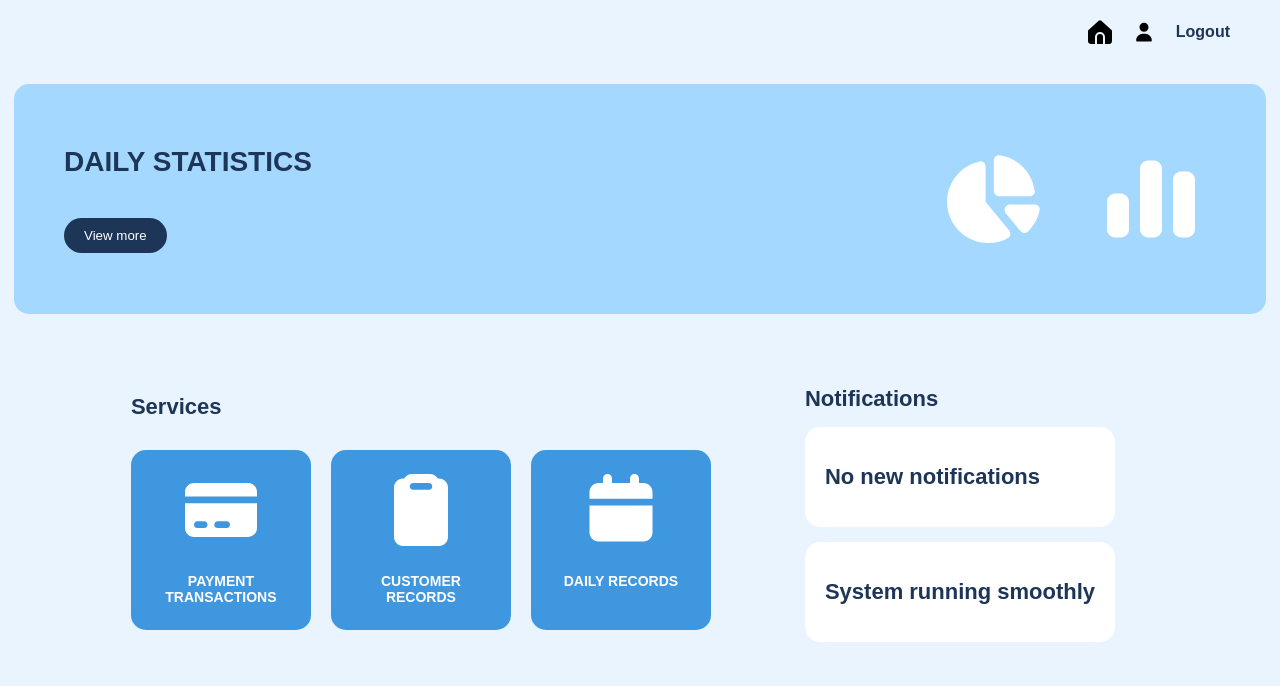
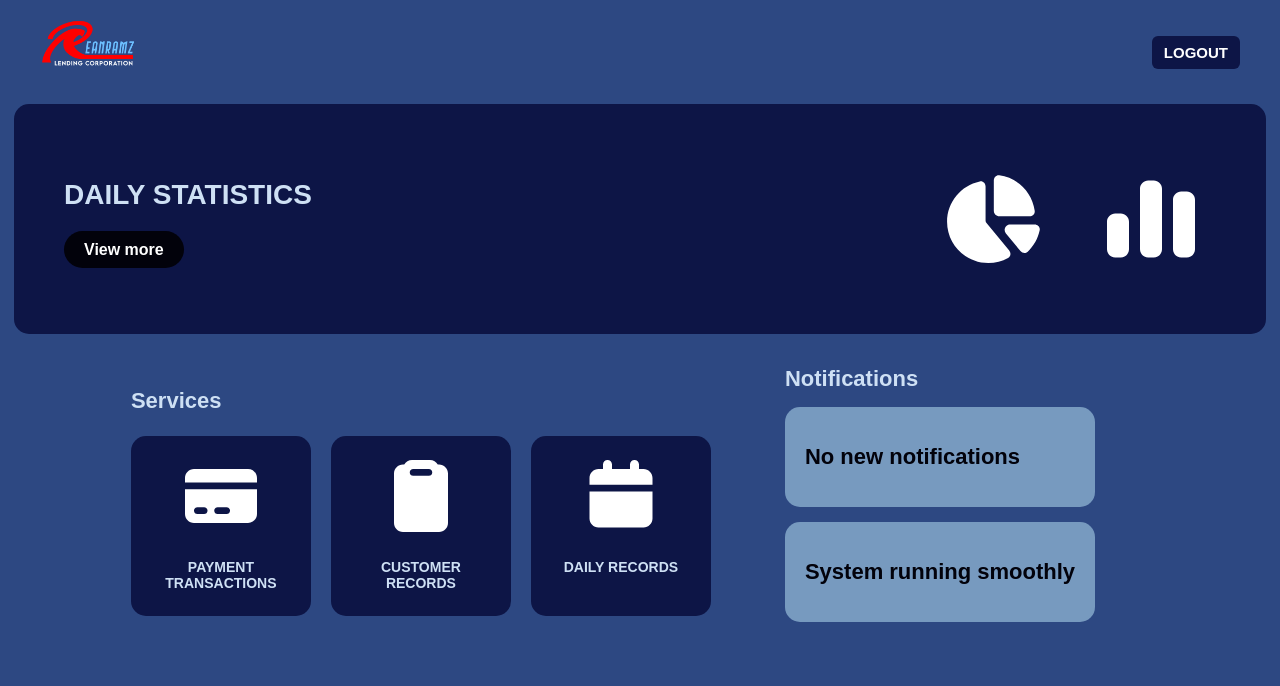
Before and after one commit to CTuasoc/IT12-FinalProject, a PHP site: page /html/secretary.html in a window 1280 px wide. Shown: the top 686 px of the page. Run offline with PHP 8.4, Linux system fonts and the light colour scheme.

Commit message:
Updated login and logout system

```diff
--- a/css/secretary.css
+++ b/css/secretary.css
@@ -1,34 +1,33 @@
 body {
+    font-family: Arial, sans-serif;
+    background: #2D4882;
+    color: #CEE0F4;
     margin: 0;
-    font-family: Arial, sans-serif;
-    background: #e9f4ff;
-  }
-  .topbar {
-    display: flex;
-    flex-direction: row;
-    justify-content: flex-end;
-    align-items: center;
-    padding: 20px 50px;
-    background: #e9f4ff;
+    padding: 0;
   }
 
-  .right {
-    display: flex;
-    align-items: center;
-    flex-direction: row;
-    gap: 20px;
+.nav-bar {
+    padding: 0px 20px;
 }
 
-  .topbar img {
-    width: 24px;
-    height: 24px;
-    cursor: pointer;
+.navi {
+    display: flex;
+    justify-content: space-between;
+    align-items: center;
+    list-style: none;
+    margin: 0px 20px;
+    padding: 0;
+}
+
+.logo {
+    height: 100px;
+    width: auto;
 }
 
 .stats-box {
-    background: #a5d8ff;
+  background: #0D1546;
   border-radius: 15px;
-    margin: 20px auto;
+  margin: auto;
   padding: 50px;
   width: 90%;
   display: flex;
@@ -39,17 +38,24 @@ body {
   margin: 0;
   font-size: 28px;
   font-weight: bold;
-    color: #1d3557;
+  color: #CEE0F4;
   padding-bottom: 30px;
 }
-  .stats-box button {
+.stats-box a{
+  background: #02020B;
   margin-top: 10px;
   padding: 10px 20px;
-    border: none;
   border-radius: 20px;
-    background: #1d3557;
   color: white;
-    cursor: pointer;
+  font-weight: bold;
+  text-decoration: none;
+  transition: all 0.3s ease;
+}
+.stats-box a:hover{
+  background-color: #779ABF;
+    box-shadow: 0 2px 4px (#02020B);
+    transform: scale(1.09);
+    color: #02020B;
 }
   .stats-graphics {
     display: flex;
@@ -70,29 +76,38 @@ body {
     margin: 0px;
   }
   .services {
-    margin: 30px;
-    margin-bottom: 50px;
+    margin: 10px;
   }
   .services h3 {
     font-size: 22px;
-    margin-bottom: 30px;
-    color: #1d3557;
+    color: #CEE0F4;
   }
   .service-items {
     display: flex;
     gap: 20px;
   }
+  .service-items a{
+    text-decoration: none;
+  }
   .service-card {
-    background: #3f97e0;
+    background: #0D1546;
     border-radius: 15px;
     width: 150px;
     height: 150px;
     text-align: center;
     justify-content: space-between;
     padding: 15px;
-    color: white;
+    color: #CEE0F4;
     font-size: 14px;
     font-weight: bold;
+    transition: all 0.3s ease;
+  }
+
+  .service-card:hover{
+    background-color: #779ABF;
+    box-shadow: 0 2px 4px (#02020B);
+    transform: scale(1.09);
+    color: #02020B;
   }
   .service-card img {
     display: block;
@@ -102,15 +117,15 @@ body {
     background: transparent;
   }
   .notify {
-    margin: 30px 5%;
+    margin: 10px 5%;
   }
   .notify h3 {
     font-size: 22px;
     margin-bottom: 15px;
-    color: #1d3557;
+    color: #CEE0F4;
   }
   .notify-box {
-    background: white;
+    background: #779abf;
     border-radius: 15px;
     padding: 20px;
     margin-bottom: 15px;
@@ -119,13 +134,35 @@ body {
     align-items: center;
     font-size: 22px;
     font-weight: bold;
-    color: #1d3557;
+    color: #02020B;
   }
   .logout {
     margin-left: auto;
   }
   .logout a {
     text-decoration: none;
-    color: #1d3557;
+    color: #ffffff;
     font-weight: bold;
   }
+
+  .logout-btn {
+  background-color: #0D1546;
+  border: none;
+  display: flex;
+  align-items: center;
+  gap: 6px;
+  cursor: pointer;
+  color: white;
+  font-size: 15px;
+  font-weight: 500;
+  padding: 8px 12px;
+  border-radius: 6px;
+  transition: 0.2s;
+  font-weight: bold;
+}
+
+.logout-btn:hover {
+  background-color: #CEE0F4;
+  border-radius: 15px;
+  color: #02020B;
+}
--- a/html/collector.html
+++ b/html/collector.html
@@ -66,7 +66,7 @@
             <h4>CHECK DAILY RECORDS</h4>
           </div>
         </a>
-        <a href="check_rec.html">
+        <a href="../php/check_rec.php">
           <div class="service-card">
             <img src="../assets/record.svg" alt="checkrecords">
             <h4>CHECK RECORDS</h4>
--- a/html/secretary.html
+++ b/html/secretary.html
@@ -2,27 +2,33 @@
 <html lang="en">
 <head>
   <meta charset="UTF-8">
-  <title>Dashboard</title>
-  <link rel="stylesheet" href="../css/secretary.css">
+  <title>Secretary | Rean Ramz Lending Corp</title>
+  <link rel="stylesheet" href="../css/admin.css"/>
+  <link rel="icon" href="../assets/logo.png">
 </head>
 <body>
-
-  <!-- Top bar with icons -->
-  <div class="topbar">
-    <div class="right">
-      <img src="../assets/home.svg" height="70px" width="70px">
-      <img src="../assets/user.svg" height="70px" width="70px">
-      <div class="logout">
-        <a href="../php/logout.php">Logout</a>
-      </div>
-    </div>
-  </div>
+  <header>
+    <nav class="nav-bar">
+      <ul class="navi">
+        <li>
+          <a href="admin.html">
+            <img class="logo" src="../assets/logo.png" alt="Rean Ramz Lending Corp">
+          </a>
+        </li>
+        <li>
+          <button id="logoutBtn" class="logout-btn">
+            <span>LOGOUT</span>
+          </button>
+        </li>
+      </ul>
+    </nav>
+  </header>
 
   <!-- Daily Statistics box -->
   <div class="stats-box">
     <div>
       <h2>DAILY STATISTICS</h2>
-      <button>View more</button>
+      <a>View more</a>
     </div>
     <div class="stats-graphics">
       <img src="../assets/piechart.svg" alt="Pie chart">
@@ -39,10 +45,12 @@
           <img src="../assets/payments.svg" alt="Payment">
           <h4>PAYMENT TRANSACTIONS</h4>
         </div>
-        <div class="service-card">
-          <img src="../assets/record.svg" alt="Customer records">
-          <h4>CUSTOMER RECORDS</h4>
-        </div>
+        <a href="../php/check_rec.php">
+          <div class="service-card">
+            <img src="../assets/record.svg" alt="Customer records">
+            <h4>CUSTOMER RECORDS</h4>
+          </div>
+        </a>
         <div class="service-card">
           <img src="../assets/dailyrec.svg" alt="Daily records">
           <h4>DAILY RECORDS</h4>
--- a/js/add.js
+++ b/js/add.js
@@ -4,6 +4,7 @@ document.addEventListener("DOMContentLoaded", () => {
   const totalAmountInput = document.getElementById("totalamount");
   const perDayInput = document.getElementById("perday");
   const addForm = document.getElementById("addForm");
+  const addFormMsg = document.getElementById("formMessage");
 
   // Calculate loan details
   function calculateLoan() {
@@ -44,7 +45,8 @@ document.addEventListener("DOMContentLoaded", () => {
         .then((res) => res.json())
         .then((data) => {
           if (data.success) {
-            alert("Account Added Successfully!");
+            addFormMsg.style.color = "lightgreen";
+            addFormMsg.textContent = "Account Added Successfully!";
 
             // Reset form
             addForm.reset();
--- a/php/login.php
+++ b/php/login.php
@@ -32,8 +32,11 @@ if ($_SERVER["REQUEST_METHOD"] == "POST") {
             if ($dept['DeptName'] === "Admin") {
                 header("Location: admin.php");
                 exit();
+            } else if ($dept['DeptName'] === "Secretary") {
+                header("Location: secretary.php");
+                exit();
             } else {
-                header("Location: teller_dashboard.php");
+                header("Location: collector.php");
                 exit();
             }
         } else {
```
Also changed, not shown: css/add.css (+12 -3 lines), css/check_rec.css (+17 -0 lines), css/loginstatus.css (+44 -9 lines), html/add.html (+7 -8 lines), html/admin.html (+4 -5 lines), html/check_rec.html (+9 -3 lines), html/loginstatus.html (+6 -3 lines), js/check_rec.js (+51 -3 lines), php/add.php (+7 -2 lines), php/check_rec.php (added, +19 -0 lines), php/collector.php (added, +13 -0 lines), php/delete-customer.php (added, +64 -0 lines), php/loginstatus.php (added, +13 -0 lines), php/secretary.php (added, +13 -0 lines). Lines whose indentation alone changed are shown as unchanged.
